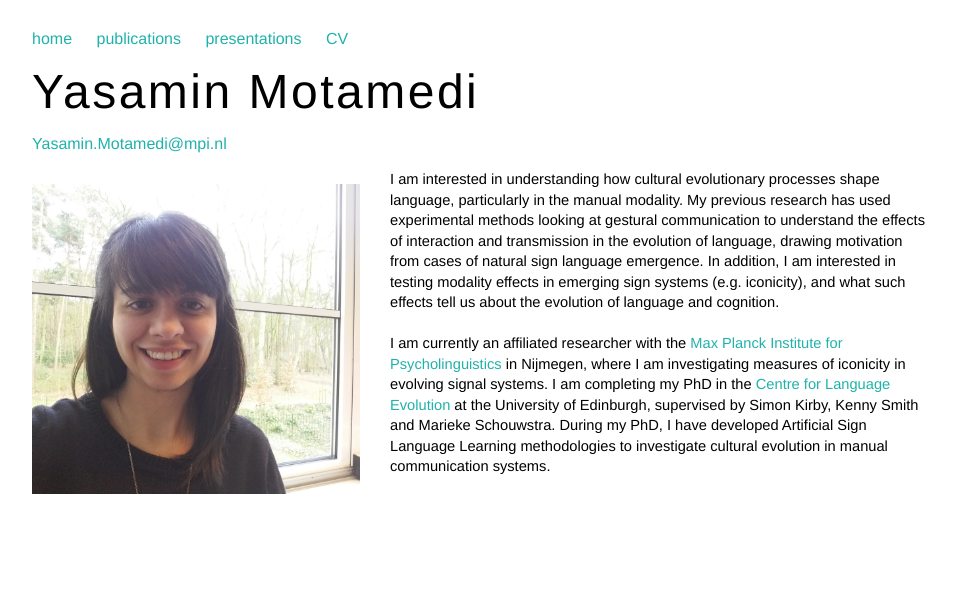
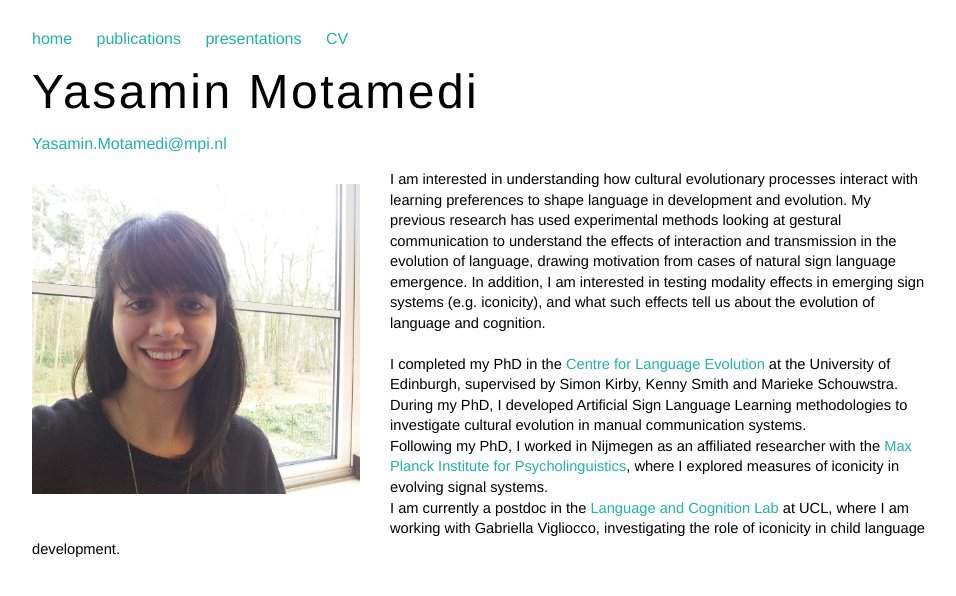
Before and after one commit to ymotamedi/ymotamedi.github.io, a Jekyll site: the page built from index.html, in a window 1280 px wide. Shown: the top 596 px of the page, without its empty margins (160-1116 px from the left). Built offline with Jekyll 4.4.1, drawn with Linux system fonts in a browser that asks for light colours.

Commit message:
Update index.html

```diff
--- a/index.html
+++ b/index.html
@@ -8,11 +8,11 @@ title: Yasamin Motamedi
 
   <img src="ym_cropped.jpg" style="float:left;width:328px;height:310px;margin-right:30px;margin-top:15px;margin-bottom:30px">
 
-  I am interested in understanding how cultural evolutionary processes shape language, particularly in the manual modality. My
+  I am interested in understanding how cultural evolutionary processes interact with learning preferences to shape language in development and evolution. My
   previous research has used experimental methods looking at gestural communication to understand the effects of interaction and transmission in the evolution of language,
   drawing motivation from cases of natural sign language emergence. In addition, I am interested in testing modality effects in emerging sign systems (e.g. iconicity), and what such effects tell us about the evolution of language and cognition.
   <br><br>
-  I am currently an affiliated researcher with the <a href = "http://www.mpi.nl" target = "_blank">Max Planck Institute for Psycholinguistics</a> in Nijmegen, where I am investigating measures of iconicity in evolving signal systems.
-  I am completing my PhD in the <a href = "http://www.lel.ed.ac.uk/cle/" target = "_blank">Centre for Language Evolution</a> at the University of Edinburgh, supervised by Simon Kirby, Kenny Smith and Marieke Schouwstra. During my PhD, I have developed Artificial Sign Language Learning methodologies to investigate cultural evolution in manual communication systems.
-
+ I completed my PhD in the <a href = "https://www.lel.ed.ac.uk/cle/" target = "_blank">Centre for Language Evolution</a> at the University of Edinburgh, supervised by Simon Kirby, Kenny Smith and Marieke Schouwstra. During my PhD, I developed Artificial Sign Language Learning methodologies to investigate cultural evolution in manual communication systems.<br>
+  Following my PhD, I worked in Nijmegen as an affiliated researcher with the <a href = "http://www.mpi.nl" target = "_blank">Max Planck Institute for Psycholinguistics</a>, where I explored measures of iconicity in evolving signal systems.<br>
+  I am currently a postdoc in the <a href = "https://www.language-cognition-lab.org/" target = "_blank">Language and Cognition Lab</a> at UCL, where I am working with Gabriella Vigliocco, investigating the role of iconicity in child language development.
 </p>
```
